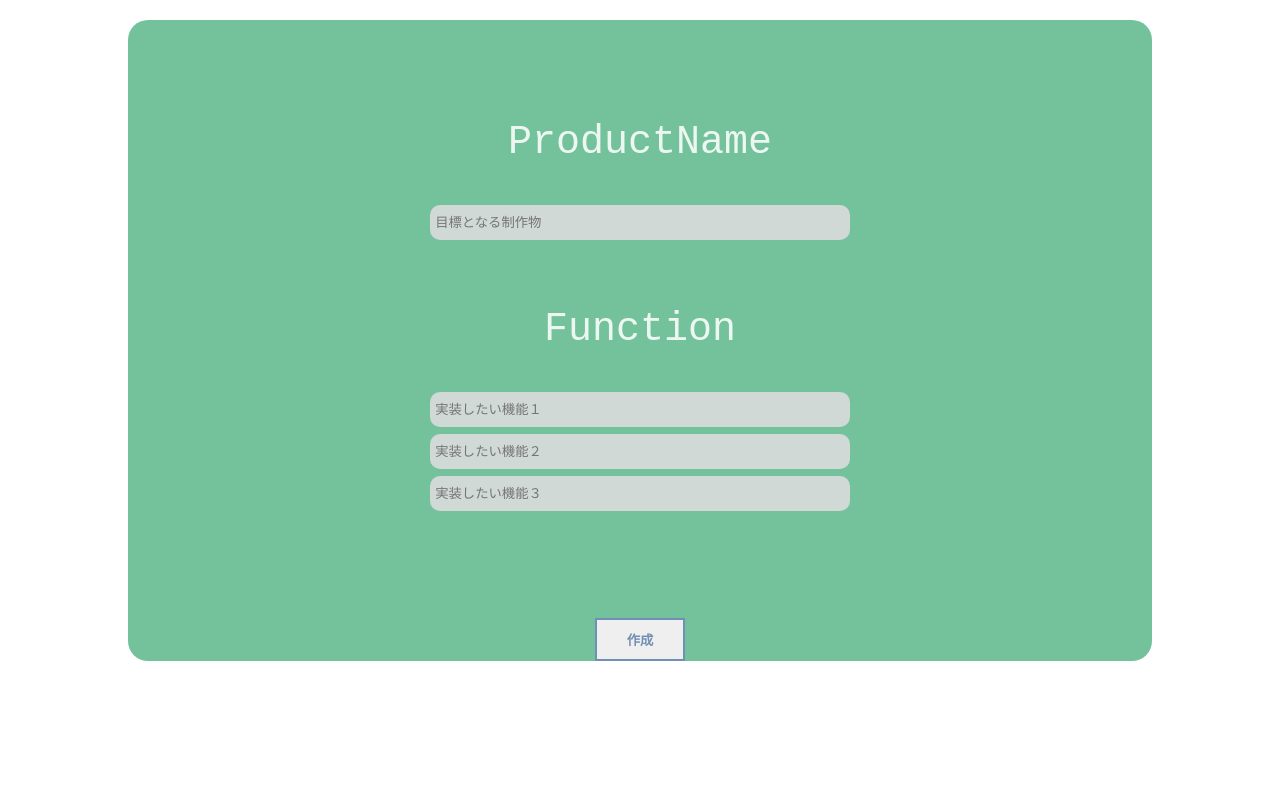
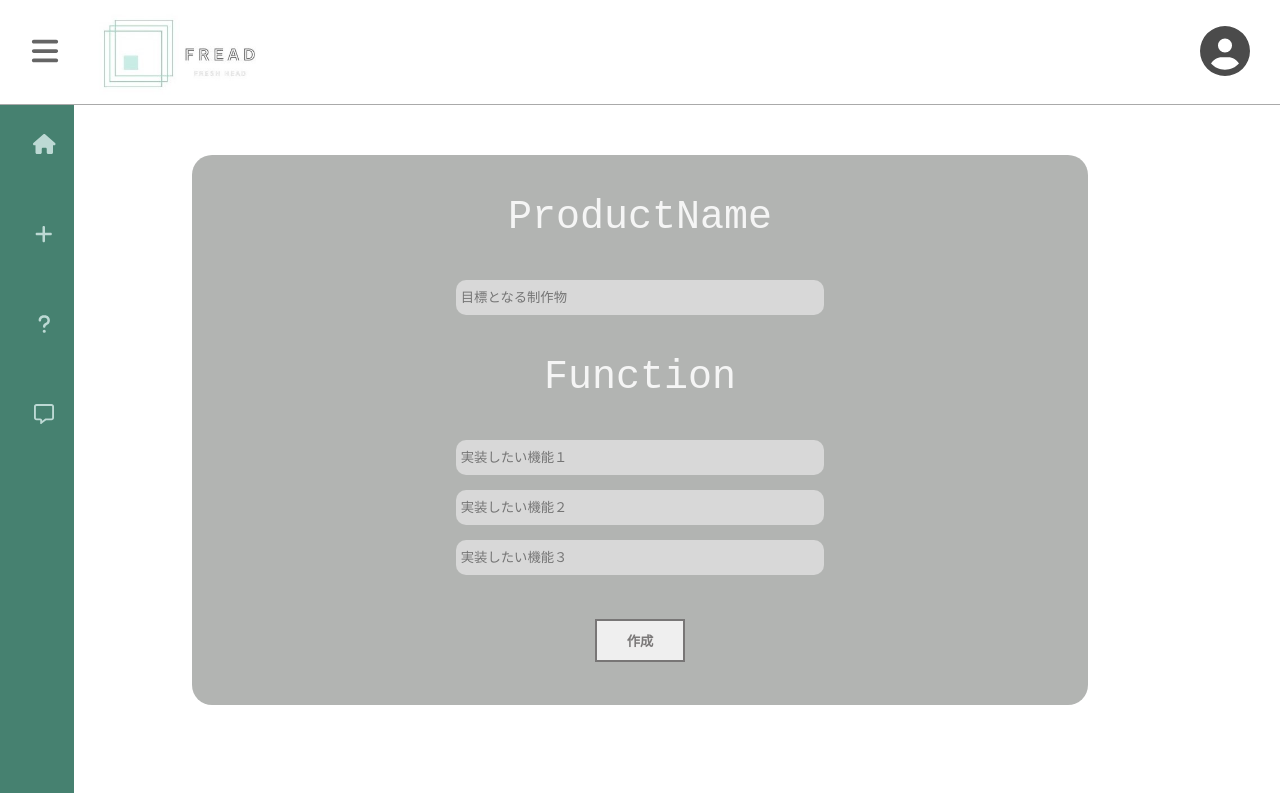
Before and after one commit to akuaki96/development-todo-app, a Next.js app: page /firstInput in a window 1280 px wide. Built offline with nearby package versions, Linux system fonts and the light colour scheme.

Commit message:
refactor/Cssの見直し

```diff
--- a/pages/firstInput.tsx
+++ b/pages/firstInput.tsx
@@ -5,6 +5,7 @@ import { useRecoilState } from "recoil";
 import { newTreeState } from "./component/atoms";
 import { Header } from "./component/header";
 import { SideBar } from "./component/sideBar";
+import { treeListState } from "./component/atoms";
 
 type Feature = {
   name: string;
@@ -20,6 +21,8 @@ type treeList = {
 const FirstInput = () => {
   // ページ移動のための変数
   const router = useRouter();
+
+  const [treeList, setTreeList] = useRecoilState<treeList[]>(treeListState);
 
   const [newTree, setNewTree] = useRecoilState(newTreeState);
 
@@ -87,18 +90,19 @@ const FirstInput = () => {
 
   return (
     <div className={style.body}>
-      {/* <Header setIsOpenMenu={setIsOpenMenu} isOpenMenu={isOpenMenu}></Header>
+      <Header setIsOpenMenu={setIsOpenMenu} isOpenMenu={isOpenMenu}></Header>
 
+      <div className={style.main}>
         <div
-        className={isOpenMenu ? style.trueMenuBarArea : style.falseMenuBarArea}
+          className={
+            isOpenMenu ? style.trueMenuBarArea : style.falseMenuBarArea
+          }
         >
           <SideBar></SideBar>
-      </div> */}
+        </div>
 
         <div className={style.inputArea}>
-        <div className={style.inputContents}>
-          <div className={style.inputProductName}>
-            <p>ProductName</p>
+          <p className={style.inputTitle}>ProductName</p>
           <input
             className={style.input}
             type="text"
@@ -106,34 +110,31 @@ const FirstInput = () => {
             value={inputProductNameText}
             onChange={onChangeProductNameText}
           ></input>
-          </div>
 
-          <div className={style.inputFeature}>
-            <p>Function</p>
+          <p className={style.inputTitle}>Function</p>
 
           <div className={style.inputFeatureList}>
             <input
-                className={style.input}
+              className={`${style.input} ${style.featureInput}`}
               type="text"
               placeholder="実装したい機能１"
               value={inputFeatureText1}
               onChange={onChangeFeatureText1}
             ></input>
             <input
-                className={style.input}
+              className={`${style.input} ${style.featureInput}`}
               type="text"
               placeholder="実装したい機能２"
               value={inputFeatureText2}
               onChange={onChangeFeatureText2}
             ></input>
             <input
-                className={style.input}
+              className={`${style.input} ${style.featureInput}`}
               type="text"
               placeholder="実装したい機能３"
               value={inputFeatureText3}
               onChange={onChangeFeatureText3}
             ></input>
-            </div>
           </div>
 
           <div className={style.onClickCreateTreeButton}>
--- a/pages/index.tsx
+++ b/pages/index.tsx
@@ -45,7 +45,6 @@ const Home = () => {
           <TreeDetail selected={selected} treeList={treeList}></TreeDetail>
         </div>
       </div>
-      {/* <FirstInput></FirstInput> */}
     </div>
   );
 };
--- a/pages/tmp.tsx
+++ b/pages/tmp.tsx
@@ -21,7 +21,7 @@ const Tmp = () => {
   const router = useRouter();
 
   const [treeList, setTreeList] = useRecoilState(treeListState);
-
+  console.log(treeList);
   const [newTree, setNewTree] = useRecoilState(newTreeState);
 
   const [isOpenMenu, setIsOpenMenu] = useState<boolean>(false);
--- a/styles/FirstInput.module.css
+++ b/styles/FirstInput.module.css
@@ -1,41 +1,68 @@
 .body {
   height: 100vh;
+  width: 100vw;
+}
+
+.main {
+  height: 86vh;
+  width: 100%;
+  display: flex;
+  justify-content: center;
+}
+
+.falseMenuBarArea {
+  /* position: fixed; */
+  position: absolute;
+  z-index: 999;
+  top: 50;
+  left: 0;
+  width: 50px;
+  height: 86vh;
+  background-color: #468170;
+  border-left: 24px solid #468170;
+  overflow-x: hidden;
+  margin: 0;
+  transition: width 0.2s ease-in-out;
+}
+
+.trueMenuBarArea {
+  position: absolute;
+  /* position: fixed; */
+  left: 0;
+  z-index: 999;
+  width: 300px;
+  height: 86vh;
+  background-color: #74c29c;
+  border-left: 24px solid #74c29c;
+  margin: 0;
+  transition: width 0.2s ease-in-out;
+  overflow-x: hidden;
+  margin: 0;
 }
 
 .inputArea {
-  min-height: 85vh;
-  background-color: white;
+  height: 80%;
+  width: 70%;
+  margin-top: 50px;
+  background-color: #74c29c;
+  background-color: #272c275a;
   display: flex;
-  justify-content: center;
+  flex-direction: column;
   align-items: center;
-}
-
-.inputContents {
-  background-color: #74c29c;
-  width: 80%;
-  height: 90%;
-  text-align: center;
   border-radius: 20px;
 }
 
-.inputProductName p {
-  font-size: 40px;
+.inputTitle {
+  font-size: 5vmin;
   font-family: "Courier New", Courier, monospace;
   color: rgba(255, 255, 255, 0.865);
-  margin-top: 100px;
-}
-
-.inputFeature p {
-  font-size: 40px;
-  font-family: "Courier New", Courier, monospace;
-  color: rgba(255, 255, 255, 0.865);
-  margin-top: 60px;
 }
 
 .inputFeatureList {
   display: flex;
   flex-direction: column;
   align-items: center;
+  width: 100%;
 }
 
 .input {
@@ -45,28 +72,33 @@
   border-radius: 10px;
   border: none;
   outline: none;
-  margin-bottom: 7px;
+  /* margin-bottom: 7px; */
+}
+
+.featureInput {
+  margin-bottom: 15px;
 }
 
 .onClickCreateTreeButton {
-  margin-top: 40px;
+  width: 100%;
+  height: 100%;
+  display: flex;
+  flex-direction: column;
+  justify-content: center;
+  padding-bottom: 15px;
 }
 
 .button {
-  display: block;
-  /* text-align: center; */
   text-decoration: none;
-  /* width: 50px; */
   margin: auto;
   font-weight: bold;
-  border: 2px solid rgba(0, 55, 128, 0.526);
-  color: rgba(0, 55, 128, 0.526);
+  border: 2px solid rgba(15, 11, 11, 0.526);
+  color: rgba(15, 11, 11, 0.526);
   transition: 0.5s;
   padding: 10px 30px;
-  margin-top: 100px;
 }
 
 .button:hover {
   color: #fff;
-  background: rgba(181, 206, 211, 0.295);
+  background: rgba(15, 11, 11, 0.526);
 }
--- a/styles/Header.module.css
+++ b/styles/Header.module.css
@@ -1,6 +1,7 @@
 .header {
   /* background-color: #468170; */
   height: 13vh;
+  width: 100%;
   /* width: 100vw; */
   display: flex;
   justify-content: flex-start;
--- a/styles/Home.module.css
+++ b/styles/Home.module.css
@@ -18,7 +18,7 @@
   top: 50;
   left: 0;
   width: 50px;
-  height: 100%;
+  height: 86vh;
   background-color: #468170;
   border-left: 24px solid #468170;
   overflow-x: hidden;
@@ -32,7 +32,7 @@
   left: 0;
   z-index: 999;
   width: 300px;
-  height: 100%;
+  height: 86vh;
   background-color: #74c29c;
   border-left: 24px solid #74c29c;
   margin: 0;
@@ -54,8 +54,8 @@
 
 .treeDetail {
   flex: 30%;
-  background-color: rgba(197, 196, 196, 0.4);
+  background-color: rgba(139, 134, 134, 0.525);
   height: 100%;
-  border-radius: 8px;
+  border-radius: 3px;
   /* border-left: 1.5px solid rgba(44, 44, 44, 0.4); */
 }
--- a/styles/TreeDetail.module.css
+++ b/styles/TreeDetail.module.css
@@ -1,9 +1,11 @@
 .productNameText {
   font-size: 40px;
   text-align: center;
+  color: white;
 }
 .ul {
   list-style: none;
+  color: white;
 }
 
 .featureContent {
--- a/styles/TreeList.module.css
+++ b/styles/TreeList.module.css
@@ -48,7 +48,7 @@
 }
 
 .button:hover {
-  color: #66bea5;
+  color: rgba(216, 230, 211, 0.624);
   transition: 0.1s;
 }
 
```
Lines whose indentation alone changed are shown as unchanged.
